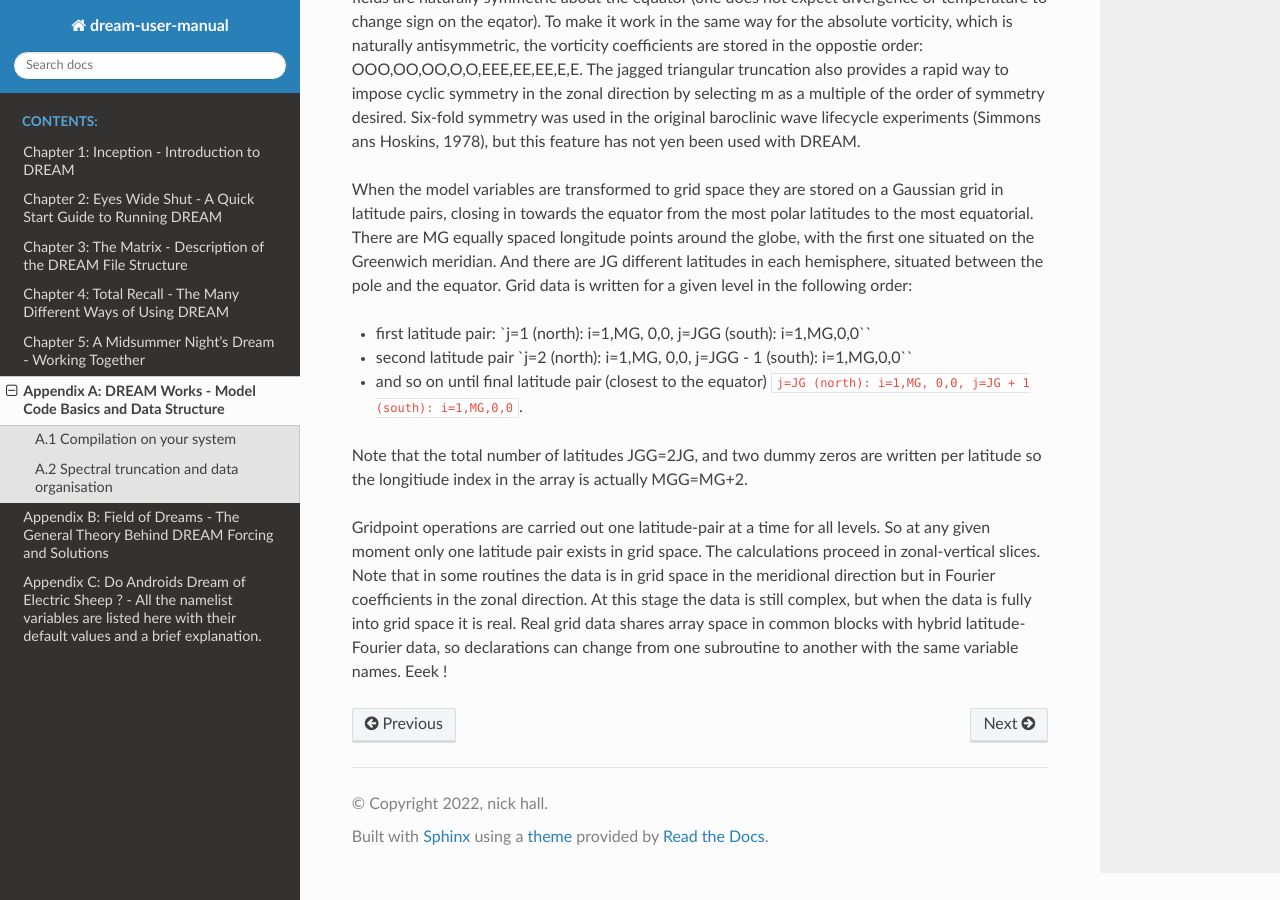
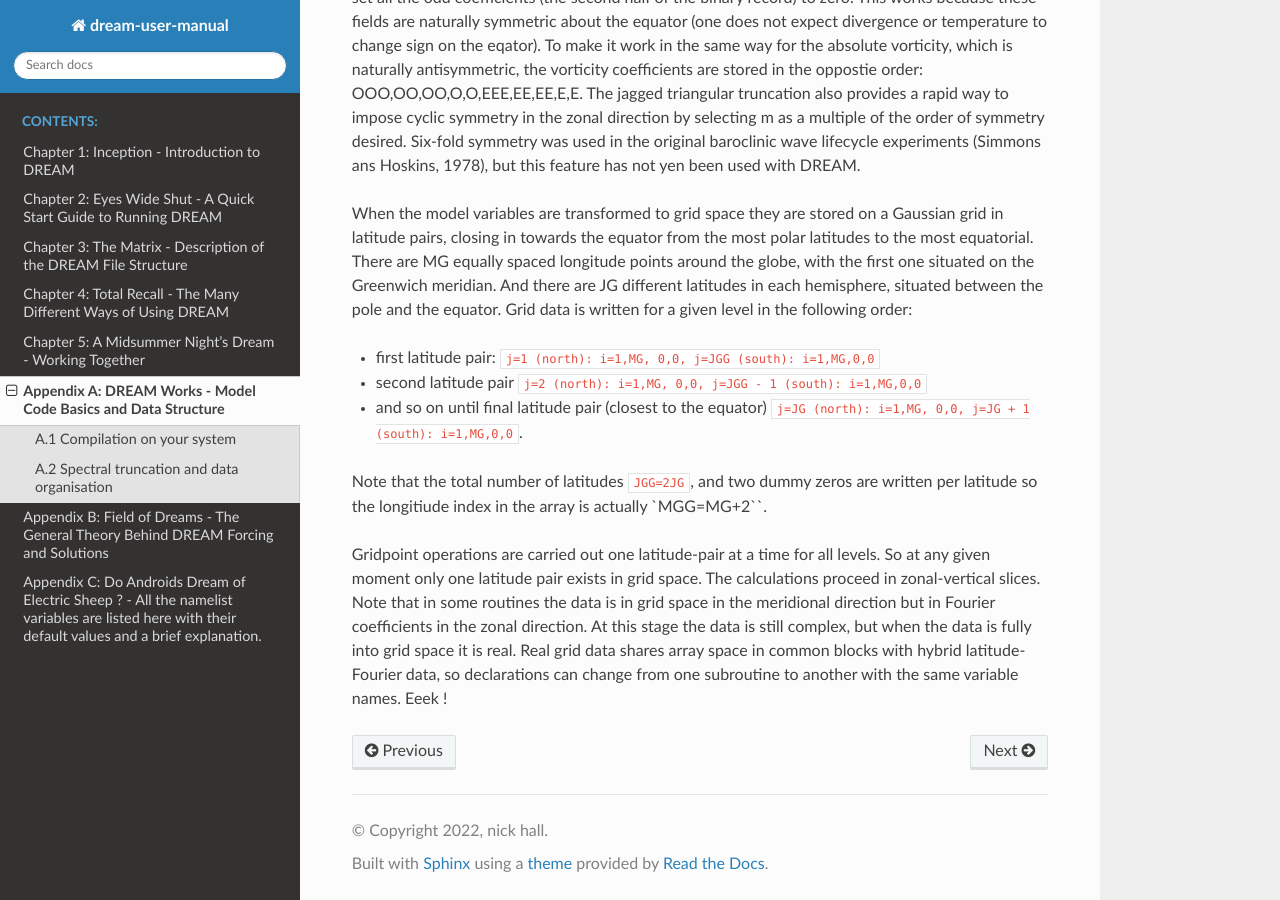
Before and after one commit to dream-gcm/usermanual, a Sphinx documentation site: the page built from source/AppendixA.md, in a window 1280 px wide and 900 px high, scrolled down 3575 px. Built offline with Sphinx 7.4.7 and the Read the Docs theme 2.0.0, drawn with Linux system fonts in a browser that asks for light colours.

```diff
--- a/source/AppendixA.md
+++ b/source/AppendixA.md
@@ -75,6 +75,7 @@ $$
 where $m$ is the zonal wavenumber, and n is the meridional wavenumber (i.e. the number of zeros between the poles). The number of coefficients is limited by a “jagged triangular” truncation, which has the property of istoropy on a sphere (the resolution independent of direction or latitude), and equal numbers of even and odd coefficients with respect to symmetry about the equator, in total and also individually for each zonal wavenumber. This is illustrated in fig. A3 which shows how many coefficients you have for triangular truncation to an odd number, T5 and an even number T4. DREAM can easily be run at T31 or T42.
 
 ![FigA3](./img/fig_A3.png)
+
 _Fig. A3: Jagged triangular truncation for spectral coefficients._
 
 For each model level, these complex coefficients are stored in increasing values of the meridional index n, embedded within increasing values of zonal wavenumber m. But this is done separately for even and odd coefficients. So for example, referring to fig. A3, the divergence, temperature and pressure variables at T5 would be stored in the following order: EEE,EE,EE,E,E,OOO,OO,OO,O,O. This data organisation makes it easy to create a state that is symetric about the equator: you just set all the odd coefficients (the second half of the binary record) to zero. This works because these fields are naturally symmetric about the equator (one does not expect divergence or temperature to change sign on the eqator). To make it work in the same way for the absolute vorticity, which is naturally antisymmetric, the vorticity coefficients are stored in the oppostie order: OOO,OO,OO,O,O,EEE,EE,EE,E,E. The jagged triangular truncation also provides a rapid way to impose cyclic symmetry in the zonal direction by selecting m as a  multiple of the order of symmetry desired. Six-fold symmetry was used in the original baroclinic wave lifecycle experiments (Simmons ans Hoskins, 1978), but this feature has not yen been used with DREAM.
@@ -82,12 +83,12 @@ For each model level, these complex coefficients are stored in increasing values
 When the model variables are transformed to grid space they are stored on a Gaussian grid in latitude pairs, closing in towards the equator from the most polar latitudes to the most equatorial. There are MG equally spaced longitude points around the globe, with the first one situated on the Greenwich meridian. And there are JG different latitudes in each hemisphere, situated between the pole and the equator. Grid data is written for a given level in the following order:
 
 * first latitude pair:
-`j=1 (north): i=1,MG, 0,0, j=JGG (south): i=1,MG,0,0``
+`j=1 (north): i=1,MG, 0,0, j=JGG (south): i=1,MG,0,0`
 * second latitude pair
-`j=2 (north): i=1,MG, 0,0, j=JGG - 1 (south): i=1,MG,0,0``
+`j=2 (north): i=1,MG, 0,0, j=JGG - 1 (south): i=1,MG,0,0`
 * and so on until final latitude pair (closest to the equator)
 `j=JG (north): i=1,MG, 0,0, j=JG + 1 (south): i=1,MG,0,0`.
 
-Note that the total number of latitudes JGG=2JG, and two dummy zeros are written per latitude so the longitiude index in the array is actually MGG=MG+2.
+Note that the total number of latitudes `JGG=2JG`, and two dummy zeros are written per latitude so the longitiude index in the array is actually `MGG=MG+2``.
 
 Gridpoint operations are carried out one latitude-pair at a time for all levels. So at any given moment only one latitude pair exists in grid space. The calculations proceed in zonal-vertical  slices. Note that in some routines the data is in grid space in the meridional direction but in Fourier coefficients in the zonal direction. At this stage the data is still complex, but when the data is fully into grid space it is real. Real grid data shares array space in common blocks with hybrid latitude-Fourier data, so declarations can change from one subroutine to another with the same variable names. Eeek !
```
